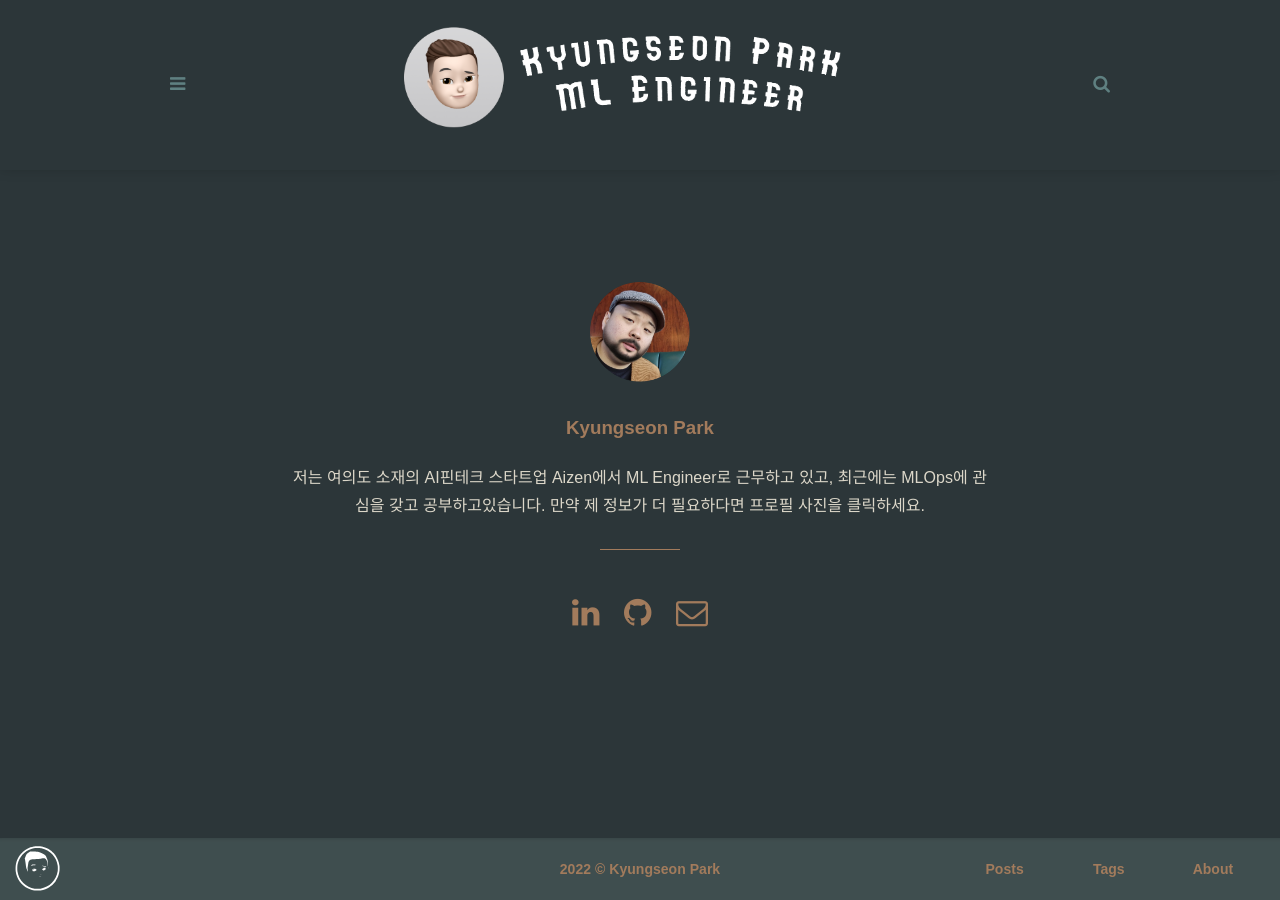
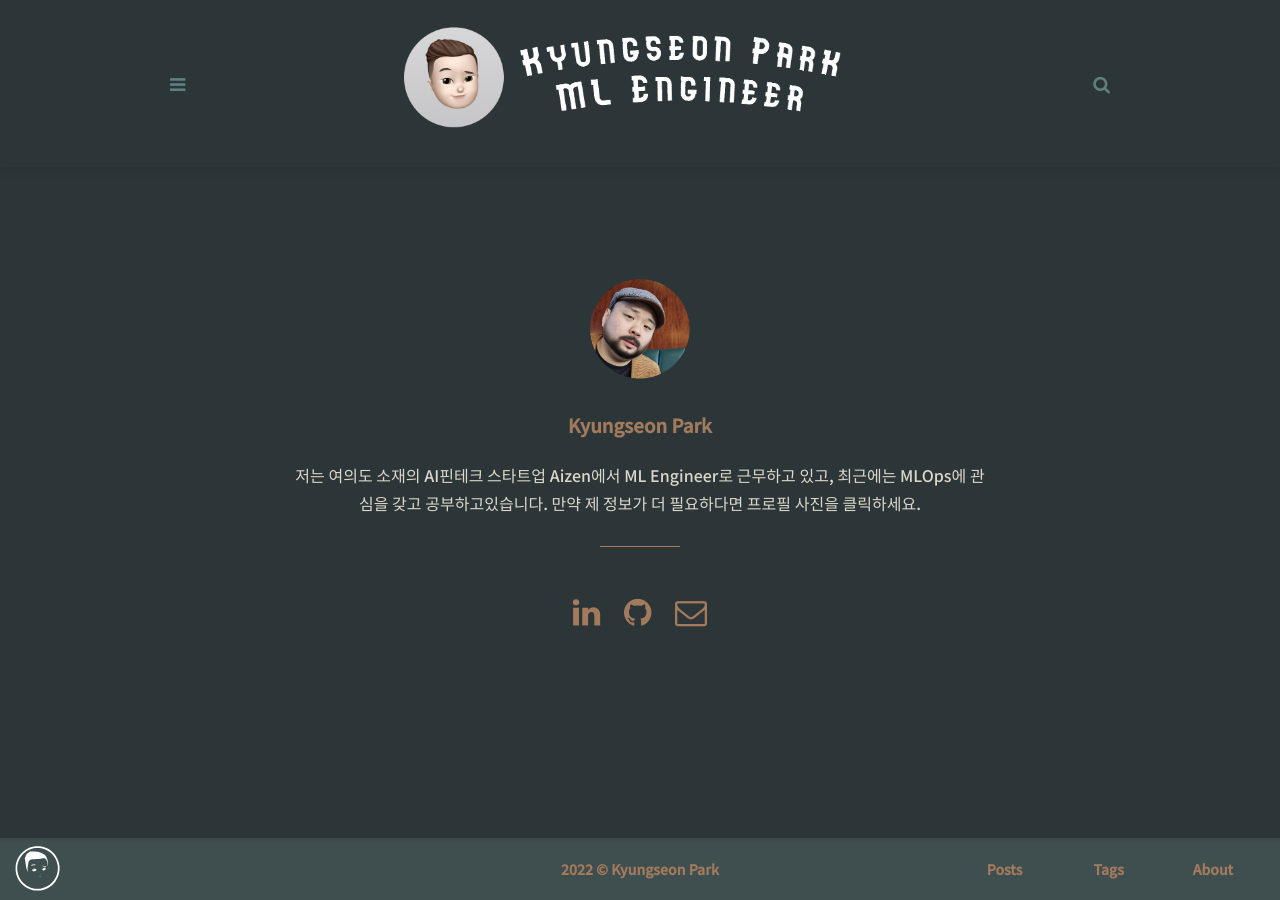
Before and after one commit to kyungseonpark/kyungseonpark.github.io, a Jekyll site: the page built from _pages/about.html, in a window 1280 px wide. Built offline with Jekyll 4.4.1, drawn with Linux system fonts in a browser that asks for light colours; some web fonts are replaced.

Commit message:
change font-family

```diff
--- a/_includes/head.html
+++ b/_includes/head.html
@@ -60,7 +60,7 @@
 	<!--Noto Sans Korean-->
 	<link rel="preconnect" href="https://fonts.googleapis.com">
 	<link rel="preconnect" href="https://fonts.gstatic.com" crossorigin>
-	<link href="https://fonts.googleapis.com/css2?family=Sunflower:wght@500&display=swap" rel="stylesheet">
+	<link href="https://fonts.googleapis.com/css2?family=Noto+Sans+KR:wght@500&display=swap" rel="stylesheet">
 	<!-- Font Awesome -->
 	<link rel="stylesheet" href="{{ relativebase }}assets/fonts/font-awesome/css/font-awesome.min.css">
 	<!-- Styles -->
```
